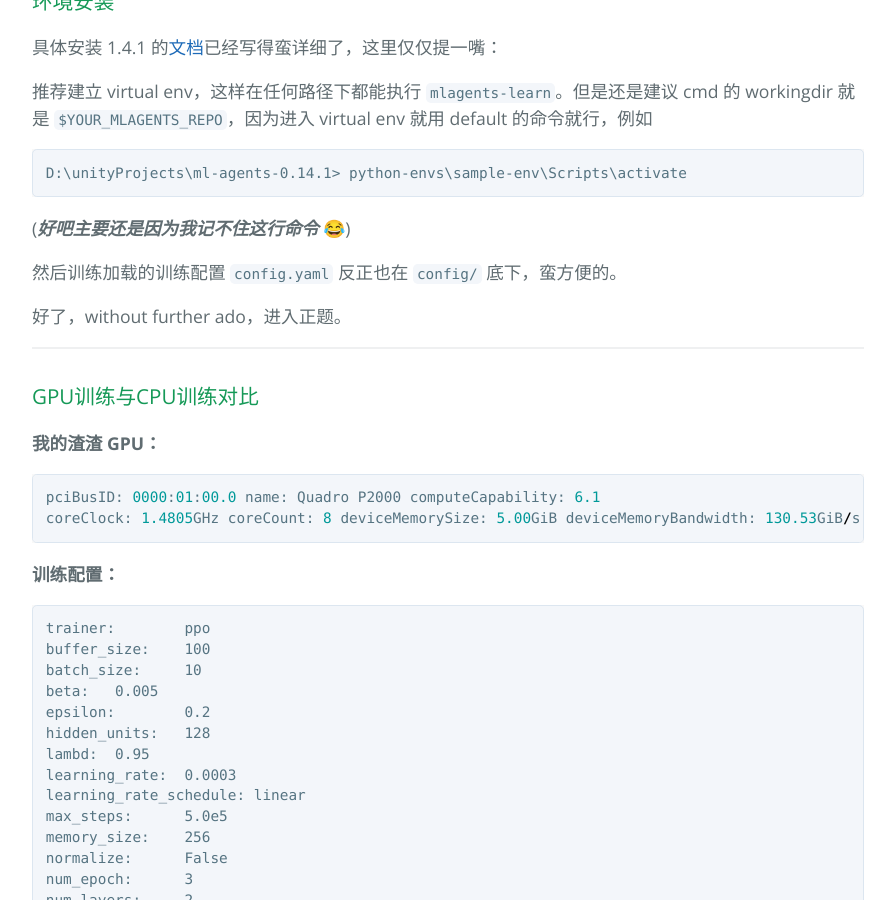
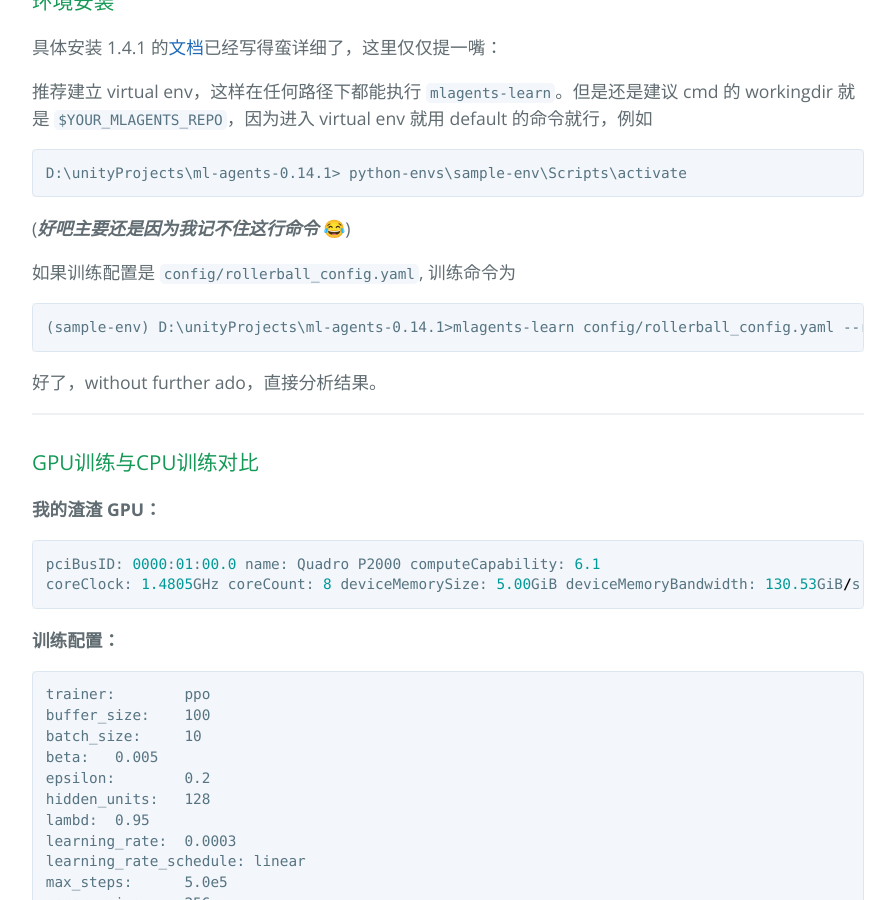
Before and after one commit to Zju-George/-.github.io, a Jekyll site: the page built from _posts/2020-04-18-Unity MLagent.md, in a window 1280 px wide and 900 px high, scrolled down 753 px. Shown: the whole window, without its empty margins (192-1087 px from the left). Built offline with Jekyll 4.4.1, drawn with Linux system fonts in a browser that asks for light colours; emoji names are drawn with the system emoji font.

Commit message:
modify mlagent post

````diff
--- a/_posts/2020-04-18-Unity MLagent.md
+++ b/_posts/2020-04-18-Unity MLagent.md
@@ -24,9 +24,12 @@ D:\unityProjects\ml-agents-0.14.1> python-envs\sample-env\Scripts\activate
 (***好吧主要还是因为我记不住这行命令*** :joy:)
 
 
-然后训练加载的训练配置 `config.yaml` 反正也在 `config/` 底下，蛮方便的。
+如果训练配置是 `config/rollerball_config.yaml`, 训练命令为
+```text
+(sample-env) D:\unityProjects\ml-agents-0.14.1>mlagents-learn config/rollerball_config.yaml --run-id=RollerBall --train
+```
 
-好了，without further ado，进入正题。
+好了，without further ado，直接分析结果。
 
 {% comment %}
 Might you have an include in your theme? Why not try it here!
````
